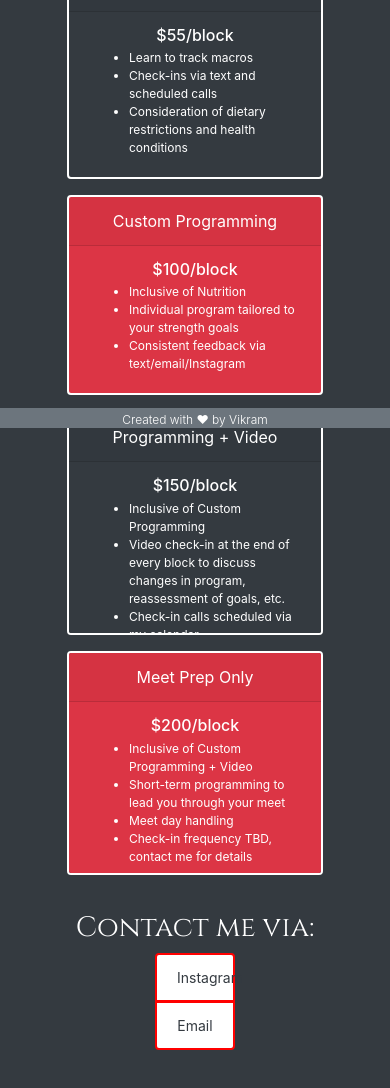
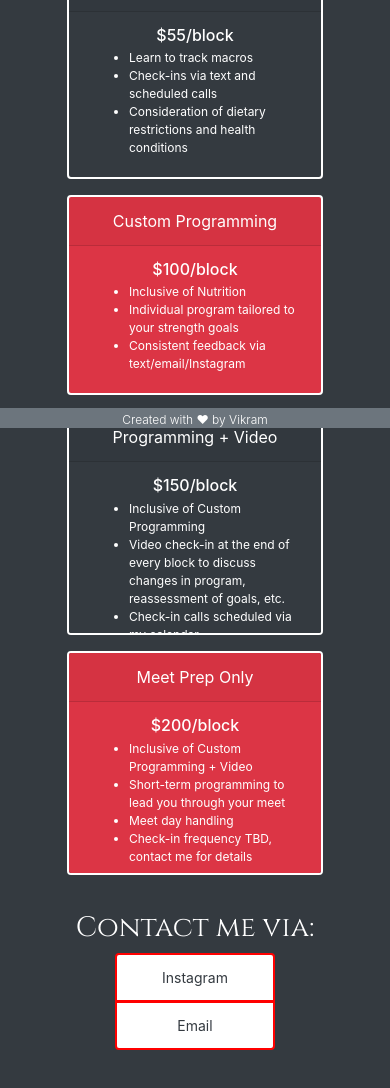
Before and after one commit to ne0nv0id/team-ababu-frontend, a React (Create React App) app in the folder ababu-client/: page /packages in a window 390 px wide. Shown: the part 416-1504 px from the top of the page. Built offline with nearby package versions, Linux system fonts and the light colour scheme.

Commit message:
link style edit 2

```diff
--- a/ababu-client/src/index.css
+++ b/ababu-client/src/index.css
@@ -311,7 +311,7 @@ td{
 }
     @media only screen and (max-width:800px){
         .list-group a{
-            width: 5rem;
+            width: 10rem;
             font-size: 14px;
         }
     }
```
